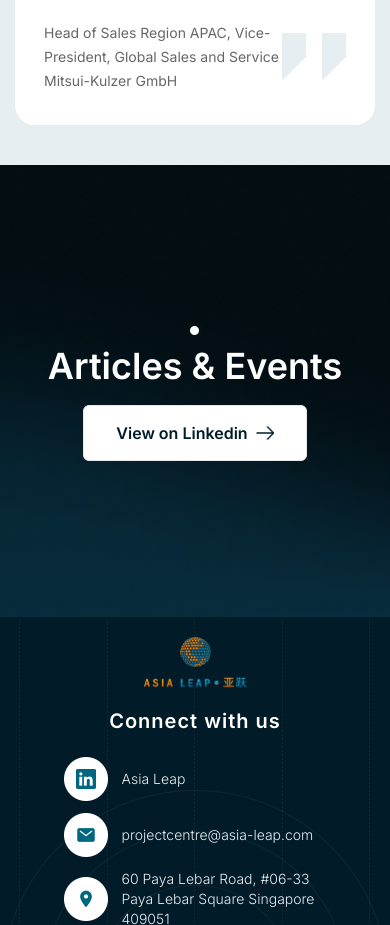
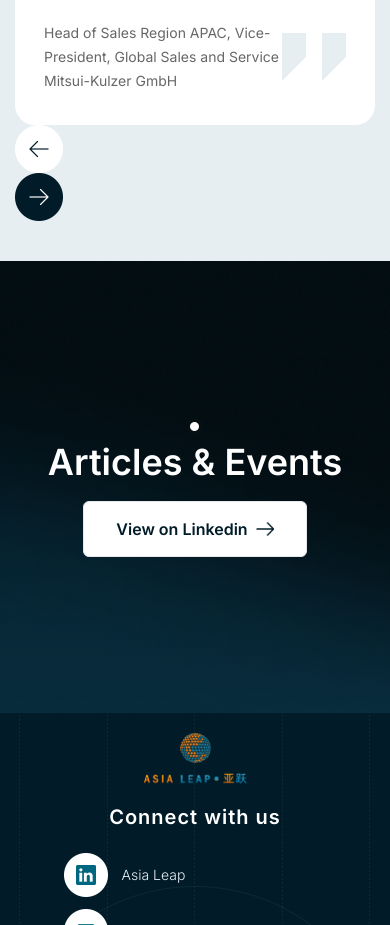
Before and after one commit to 13gucci/asia-leap-co, a website: page public/index.html in a window 390 px wide. Shown: the part 6663-7588 px from the top of the page. Drawn offline with Linux system fonts and the light colour scheme.

Commit message:
update hidden

```diff
--- a/public/index.html
+++ b/public/index.html
@@ -945,7 +945,7 @@
           <!-- Component  -->
 
           <div
-            class="hidden w-full lg:flex lg:items-center lg:justify-center lg:gap-4 lg:mt-7"
+            class="w-full lg:flex lg:items-center lg:justify-center lg:gap-4 lg:mt-7"
           >
             <img
               id="next-button-testimonial"
```
Also changed, not shown: dist/output.css (added).
